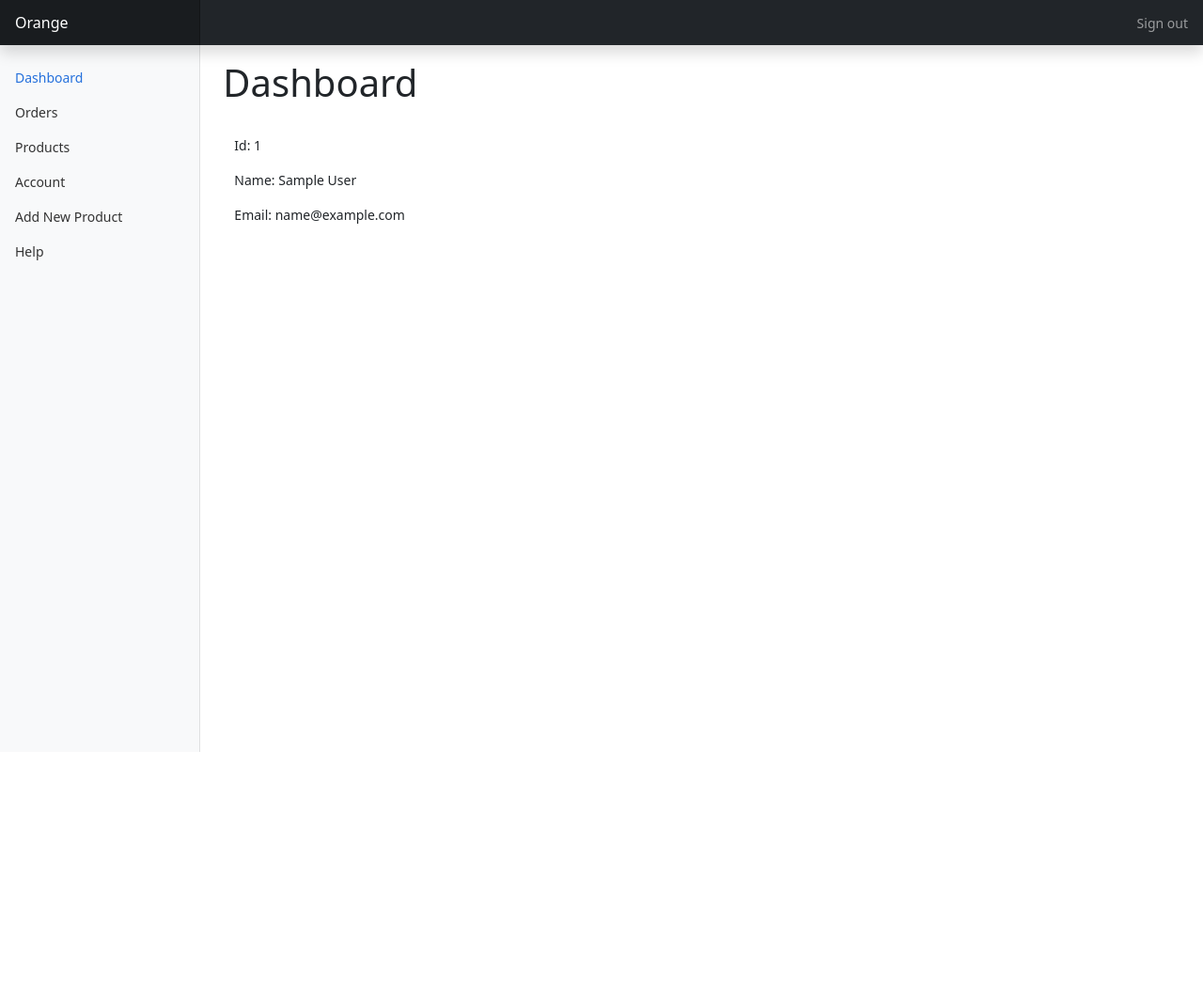
After one commit to Kramton/University-Stationery-Hub, a PHP site: page /admin/account.php in a window 1280 px wide. The commit adds this page. Shown: the whole page at 94% size. Run offline with PHP 8.4, Linux system fonts and the light colour scheme; the visitor is signed in with stand-in values (Sample User, id 1).

Commit message:
135-account

```diff
--- /dev/null
+++ b/admin/account.php
@@ -0,0 +1,46 @@
+<?php include('header.php');?>
+
+<?php
+
+        if (!isset($_SESSION['logged_in'])) {
+            header('location: login.php');
+            exit;
+        }
+
+
+?>
+
+<div class="container-fluid">
+    <div class="row" style="min-height: 1000px">
+
+
+
+
+    <?php include('sidemenu.php');?>
+
+
+
+
+
+     <main class="col-md-9 ms-sm-auto col-lg-10 px-md-4">
+      <div class="d-flex justify-content-between flex-wrap flex-md-nowrap align-items-center pt-3 pb-2 mb-3">
+        <h1>Dashboard</h1>
+        <div class="btn-toolbar mb-2 mb-md-0">
+            <div class="btn-group mc-2">
+
+      </div>
+
+    </div>
+</div>
+
+
+<div class="container">
+    <p>Id: <?php echo $_SESSION['admin_id'];?></p>
+    <p>Name: <?php echo $_SESSION['admin_name'];?></p>
+    <p>Email: <?php echo $_SESSION['admin_email'];?></p>
+   </div>
+
+
+    </div>
+    </main>
+</div>
--- a/admin/header.php
+++ b/admin/header.php
@@ -45,7 +45,7 @@
 
 <body>
     <header class="navbar navbar-dark sticky-top bg-dark flex-md-nowrap p-0 shadow">
-        <a class="navbar-brand col-md-3 col-lg-2 me-0 px-3" href="#">Company name</a>
+        <a class="navbar-brand col-md-3 col-lg-2 me-0 px-3" href="#">Orange</a>
         <button class="navbar-toggler position-absolute d-md-none collapsed" type="button" data-bs-toggle="collapse"
             data-bs-target="#sidebarMenu" aria-controls="sidebarMenu" aria-expanded="false"
             aria-label="Toggle navigation">
--- a/admin/sidemenu.php
+++ b/admin/sidemenu.php
@@ -32,7 +32,7 @@
                 </a>
             </li>
             <li class="nav-item">
-                <a class="nav-link" href="#">
+                <a class="nav-link" href="help.php">
                     <span data-feather="layers"></span>
                     Help
                 </a>
```
Also changed, not shown: admin/help.php (added, +32 -0 lines).
